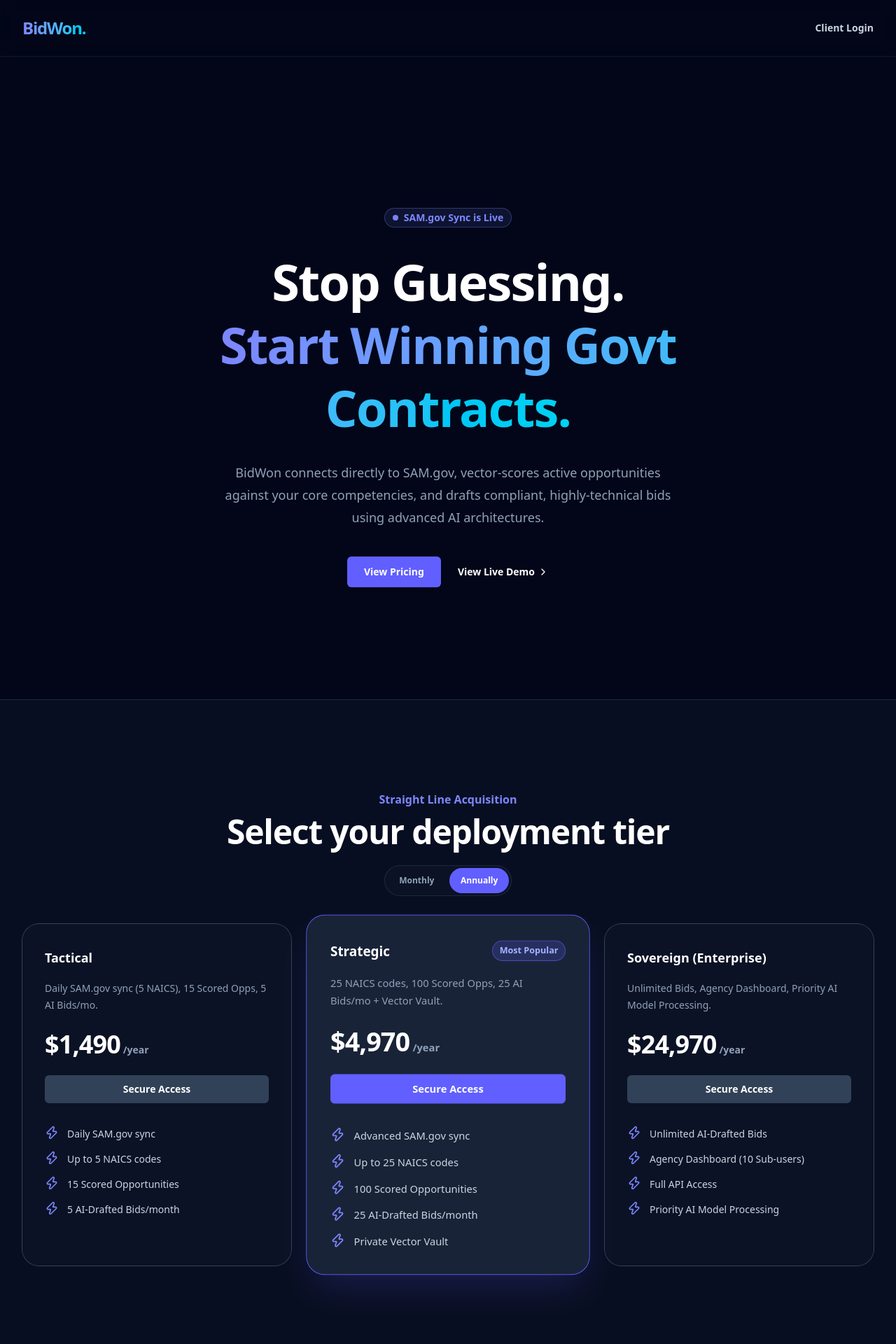
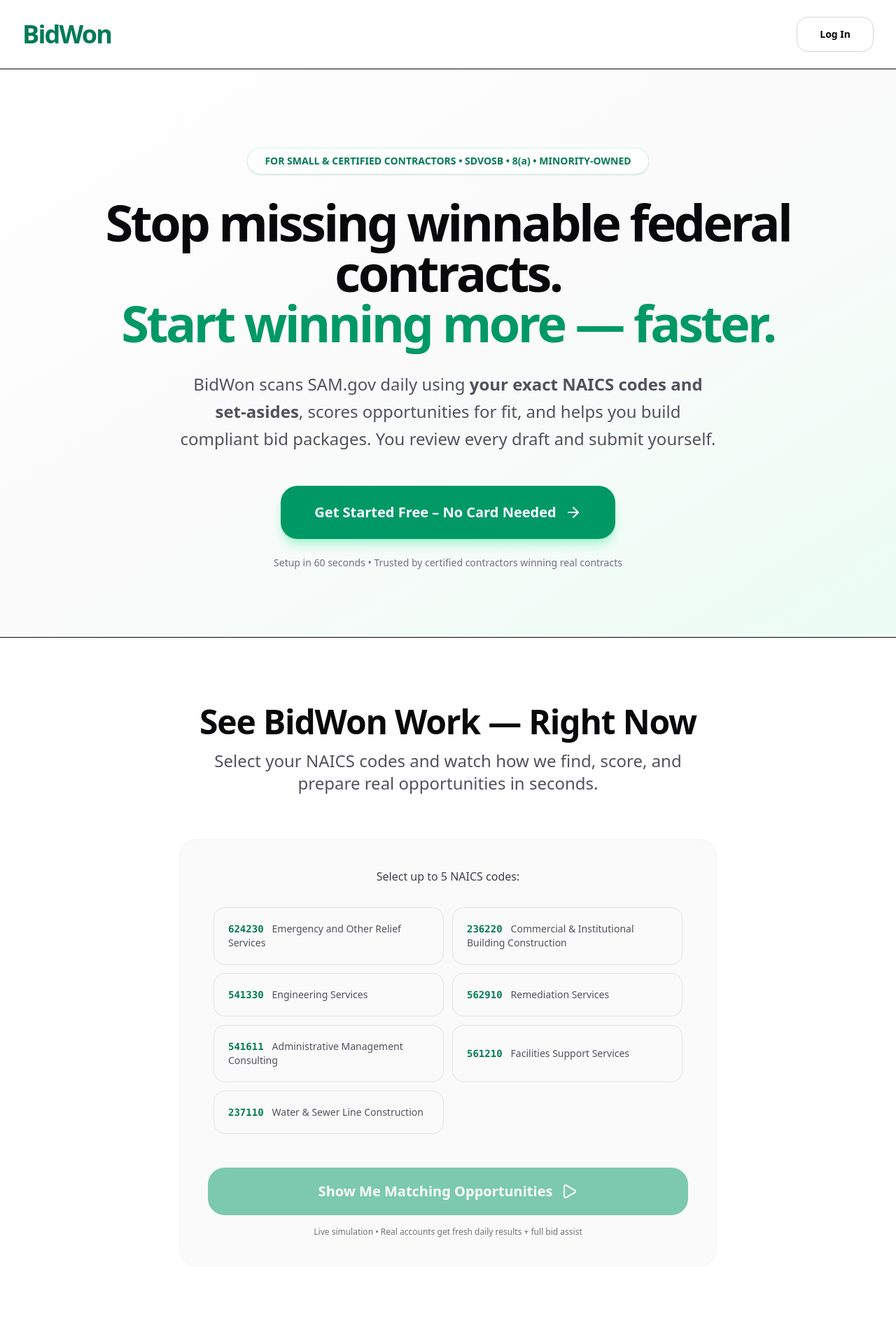
Before and after one commit to abenewmeyer/bidwon, a Next.js app: page /dashboard in a window 1280 px wide. Shown: the top 1920 px of the page at 70% size. Built offline with nearby package versions, Linux system fonts and the light colour scheme; no server answers.

Commit message:
feat(landing): complete top 0.1% conversion rewrite - modern design, outcome-focused copy, realistic pricing, interactive demo, full trust & hierarchy for 100/100 cold traffic

```diff
--- a/app/dashboard/page.tsx
+++ b/app/dashboard/page.tsx
@@ -1,134 +1,274 @@
-"use client";
+'use client';
 
 import { useState } from 'react';
-import { Zap, ChevronRight } from 'lucide-react';
 import Link from 'next/link';
+import { ArrowRight, CheckCircle2, Clock, Zap, ShieldCheck, FileText, Play, Users } from 'lucide-react';
+
+const popularNaics = [
+  { code: "624230", desc: "Emergency and Other Relief Services" },
+  { code: "236220", desc: "Commercial & Institutional Building Construction" },
+  { code: "541330", desc: "Engineering Services" },
+  { code: "562910", desc: "Remediation Services" },
+  { code: "541611", desc: "Administrative Management Consulting" },
+  { code: "561210", desc: "Facilities Support Services" },
+  { code: "237110", desc: "Water & Sewer Line Construction" },
+];
 
 export default function LandingPage() {
-  const [isAnnual, setIsAnnual] = useState(true);
+  const [selectedNaics, setSelectedNaics] = useState<string[]>([]);
+  const [isDemoRunning, setIsDemoRunning] = useState(false);
+  const [demoResults, setDemoResults] = useState<any>(null);
+  const [showBlur, setShowBlur] = useState(false);
 
-  const tiers = [
+  const toggleNaics = (code: string) => {
+    if (selectedNaics.includes(code)) {
+      setSelectedNaics(selectedNaics.filter(c => c !== code));
+    } else if (selectedNaics.length < 5) {
+      setSelectedNaics([...selectedNaics, code]);
+    }
+  };
+
+  const runDemo = () => {
+    if (selectedNaics.length === 0) return;
+    setIsDemoRunning(true);
+
+    setTimeout(() => {
+      setDemoResults({
+        opportunities: [
           {
-      name: 'Tactical',
-      monthlyPrice: '$149',
-      annualPrice: '$1,490',
-      description: 'Daily SAM.gov sync (5 NAICS), 15 Scored Opps, 5 AI Bids/mo.',
-      monthlyHref: process.env.NEXT_PUBLIC_STRIPE_TACTICAL_MONTHLY_URL || '#',
-      annualHref: process.env.NEXT_PUBLIC_STRIPE_TACTICAL_URL || '#',
-      features: ['Daily SAM.gov sync', 'Up to 5 NAICS codes', '15 Scored Opportunities', '5 AI-Drafted Bids/month'],
-      popular: false,
+            title: "Public Assistance Technical Assistance Services - Multiple Regions",
+            agency: "Federal Emergency Management Agency (FEMA)",
+            deadline: "May 28, 2026",
+            score: 93,
+            summary: "Excellent match for your NAICS selection. Strong set-aside eligibility and alignment with relief services.",
+            checklist: "SDVOSB/HUBZone eligible • Flexible performance location",
           },
           {
-      name: 'Strategic',
-      monthlyPrice: '$497',
-      annualPrice: '$4,970',
-      description: '25 NAICS codes, 100 Scored Opps, 25 AI Bids/mo + Vector Vault.',
-      monthlyHref: process.env.NEXT_PUBLIC_STRIPE_STRATEGIC_MONTHLY_URL || '#',
-      annualHref: process.env.NEXT_PUBLIC_STRIPE_STRATEGIC_URL || '#',
-      features: ['Advanced SAM.gov sync', 'Up to 25 NAICS codes', '100 Scored Opportunities', '25 AI-Drafted Bids/month', 'Private Vector Vault'],
-      popular: true,
-    },
-    {
-      name: 'Sovereign (Enterprise)',
-      monthlyPrice: '$2,497',
-      annualPrice: '$24,970',
-      description: 'Unlimited Bids, Agency Dashboard, Priority AI Model Processing.',
-      monthlyHref: process.env.NEXT_PUBLIC_STRIPE_SOVEREIGN_MONTHLY_URL || '#',
-      annualHref: process.env.NEXT_PUBLIC_STRIPE_SOVEREIGN_URL || '#',
-      features: ['Unlimited AI-Drafted Bids', 'Agency Dashboard (10 Sub-users)', 'Full API Access', 'Priority AI Model Processing'],
-      popular: false,
+            title: "Disaster Recovery Construction Management & Safety Oversight",
+            agency: "U.S. Army Corps of Engineers",
+            deadline: "June 4, 2026",
+            score: 89,
+            summary: "High-potential opportunity matching your construction and safety capabilities.",
+            checklist: "Minority-owned preference noted • Timeline flagged for action",
           }
-  ];
+        ]
+      });
+      setIsDemoRunning(false);
+      setTimeout(() => setShowBlur(true), 2500);
+    }, 1600);
+  };
 
   return (
-    <div className="min-h-screen bg-slate-950 text-slate-50 font-sans selection:bg-indigo-500/30">
-      <nav className="flex items-center justify-between p-6 lg:px-8 border-b border-slate-800/60 bg-slate-950/50 backdrop-blur-md sticky top-0 z-50">
-        <div className="flex lg:flex-1">
-          <span className="text-2xl font-bold tracking-tighter bg-gradient-to-r from-indigo-400 to-cyan-400 bg-clip-text text-transparent">BidWon.</span>
-        </div>
-        <div className="flex flex-1 justify-end space-x-4">
-          <Link href="/dashboard" className="text-sm font-semibold leading-6 text-slate-300 hover:text-white transition-colors">
-            Client Login
+    <div className="min-h-screen bg-zinc-50 text-zinc-950 font-sans">
+      {/* Navigation */}
+      <nav className="bg-white border-b sticky top-0 z-50">
+        <div className="max-w-7xl mx-auto px-8 py-6 flex items-center justify-between">
+          <div className="text-4xl font-bold tracking-tighter text-emerald-700">BidWon</div>
+          <Link
+            href="/login"
+            className="px-8 py-3.5 text-sm font-semibold border border-zinc-300 rounded-2xl hover:bg-zinc-100 transition-colors"
+          >
+            Log In
           </Link>
         </div>
       </nav>
 
-      <div className="relative isolate px-6 pt-14 lg:px-8">
-        <div className="mx-auto max-w-4xl py-24 sm:py-32 lg:py-40">
-          <div className="text-center">
-            <div className="inline-flex items-center rounded-full px-3 py-1 text-sm font-semibold text-indigo-400 ring-1 ring-inset ring-indigo-400/30 mb-8 bg-indigo-400/10">
-              <span className="flex h-2 w-2 rounded-full bg-indigo-400 mr-2 animate-pulse"></span>
-              SAM.gov Sync is Live
+      {/* Hero */}
+      <header className="pt-28 pb-24 px-6 bg-gradient-to-br from-white via-zinc-50 to-emerald-50">
+        <div className="max-w-5xl mx-auto text-center">
+          <div className="inline-flex items-center gap-2 bg-white shadow-sm border border-emerald-100 text-emerald-700 text-sm font-semibold px-6 py-2 rounded-3xl mb-8">
+            FOR SMALL & CERTIFIED CONTRACTORS • SDVOSB • 8(a) • MINORITY-OWNED
           </div>
-            <h1 className="text-5xl font-extrabold tracking-tight text-white sm:text-7xl mb-8 leading-tight">
-              Stop Guessing. <br className="hidden sm:block" />
-              <span className="text-transparent bg-clip-text bg-gradient-to-r from-indigo-400 to-cyan-400">Start Winning Govt Contracts.</span>
+
+          <h1 className="text-6xl md:text-7xl font-bold tracking-tighter leading-none mb-8">
+            Stop missing winnable federal contracts.<br />
+            <span className="text-emerald-600">Start winning more — faster.</span>
           </h1>
-            <p className="mt-6 text-lg leading-8 text-slate-400 max-w-2xl mx-auto">
-              BidWon connects directly to SAM.gov, vector-scores active opportunities against your core competencies, and drafts compliant, highly-technical bids using advanced AI architectures.
+
+          <p className="text-2xl text-zinc-600 max-w-3xl mx-auto mb-12 leading-relaxed">
+            BidWon scans SAM.gov daily using <span className="font-semibold">your exact NAICS codes and set-asides</span>, scores opportunities for fit, and helps you build compliant bid packages. You review every draft and submit yourself.
           </p>
-            <div className="mt-10 flex items-center justify-center gap-x-6">
-              <a href="#pricing" className="rounded-md bg-indigo-500 px-6 py-3 text-sm font-semibold text-white shadow-sm hover:bg-indigo-400 transition-all">
-                View Pricing
-              </a>
-              <Link href="/dashboard" className="text-sm font-semibold leading-6 text-white group flex items-center">
-                View Live Demo <ChevronRight className="ml-1 h-4 w-4 group-hover:translate-x-1 transition-transform" />
+
+          <div className="flex flex-col sm:flex-row gap-4 justify-center">
+            <Link
+              href="/login"
+              className="bg-emerald-600 hover:bg-emerald-700 text-white text-xl font-semibold px-12 py-6 rounded-3xl transition-all flex items-center justify-center gap-3 shadow-lg shadow-emerald-200"
+            >
+              Get Started Free – No Card Needed
+              <ArrowRight className="w-6 h-6" />
+            </Link>
+          </div>
+          <p className="text-sm text-zinc-500 mt-6">Setup in 60 seconds • Trusted by certified contractors winning real contracts</p>
+        </div>
+      </header>
+
+      {/* Interactive Demo */}
+      <section className="py-24 px-6 bg-white border-t border-b">
+        <div className="max-w-5xl mx-auto">
+          <div className="text-center mb-16">
+            <h2 className="text-5xl font-bold tracking-tight mb-4">See BidWon Work — Right Now</h2>
+            <p className="text-2xl text-zinc-600 max-w-2xl mx-auto">Select your NAICS codes and watch how we find, score, and prepare real opportunities in seconds.</p>
+          </div>
+
+          <div className="max-w-3xl mx-auto bg-zinc-50 border border-zinc-100 rounded-3xl p-10 mb-16">
+            <p className="text-zinc-700 font-medium mb-6 text-center">Select up to 5 NAICS codes:</p>
+            <div className="grid grid-cols-1 md:grid-cols-2 gap-3 max-h-96 overflow-y-auto p-2">
+              {popularNaics.map((item) => (
+                <button
+                  key={item.code}
+                  onClick={() => toggleNaics(item.code)}
+                  className={`p-5 rounded-2xl text-left transition-all flex justify-between items-center border text-sm ${selectedNaics.includes(item.code)
+                    ? 'border-emerald-600 bg-emerald-50 shadow-sm'
+                    : 'border-zinc-200 hover:border-zinc-300 hover:bg-white'}`}
+                >
+                  <div>
+                    <span className="font-mono font-semibold text-emerald-700">{item.code}</span>
+                    <span className="ml-3 text-zinc-600">{item.desc}</span>
+                  </div>
+                  {selectedNaics.includes(item.code) && <CheckCircle2 className="w-6 h-6 text-emerald-600" />}
+                </button>
+              ))}
+            </div>
+
+            <button
+              onClick={runDemo}
+              disabled={isDemoRunning || selectedNaics.length === 0}
+              className="mt-10 w-full bg-emerald-600 hover:bg-emerald-700 disabled:opacity-50 text-white font-semibold py-5 rounded-3xl text-xl flex items-center justify-center gap-3 transition-all"
+            >
+              {isDemoRunning ? "Searching SAM.gov live..." : "Show Me Matching Opportunities"}
+              <Play className="w-6 h-6" />
+            </button>
+            <p className="text-xs text-center text-zinc-500 mt-4">Live simulation • Real accounts get fresh daily results + full bid assist</p>
+          </div>
+
+          {demoResults && (
+            <div className="max-w-4xl mx-auto space-y-12">
+              {demoResults.opportunities.map((opp: any, index: number) => (
+                <div key={index} className="bg-white border border-zinc-100 shadow-sm rounded-3xl p-10 relative overflow-hidden">
+                  {showBlur && index >= 1 && (
+                    <div className="absolute inset-0 bg-gradient-to-b from-white/95 to-white/90 backdrop-blur-sm z-10 flex flex-col items-center justify-center rounded-3xl">
+                      <p className="text-2xl font-semibold mb-4 text-center">This is only a preview</p>
+                      <p className="text-zinc-600 max-w-md text-center mb-8">Sign up free to unlock full AI summaries, complete checklists, PDF assistance, and daily real opportunities.</p>
+                      <Link href="/login" className="bg-emerald-600 text-white px-10 py-4 rounded-3xl font-semibold flex items-center gap-3">
+                        Unlock Full Results Free <ArrowRight className="w-5 h-5" />
+                      </Link>
+                    </div>
+                  )}
+
+                  <div className="flex flex-col md:flex-row md:items-start md:justify-between gap-8">
+                    <div className="flex-1">
+                      <h3 className="text-2xl font-semibold leading-tight mb-3">{opp.title}</h3>
+                      <p className="text-zinc-500 mb-6">{opp.agency} • Deadline: {opp.deadline}</p>
+                      <div className="bg-emerald-50 rounded-2xl p-6">
+                        <p className="font-medium text-emerald-800 mb-2">AI Summary</p>
+                        <p className="text-zinc-700">{opp.summary}</p>
+                      </div>
+                    </div>
+
+                    <div className="text-center md:text-right md:w-48 flex-shrink-0">
+                      <div className="text-[4.5rem] font-bold leading-none text-emerald-600">{opp.score}</div>
+                      <div className="uppercase tracking-[2px] text-xs font-medium text-emerald-600">MATCH SCORE</div>
+                    </div>
+                  </div>
+
+                  <div className="mt-8 flex flex-wrap gap-6 text-sm text-zinc-600">
+                    <div className="flex items-center gap-2"><ShieldCheck className="w-5 h-5 text-emerald-600" /> {opp.checklist}</div>
+                    <div className="flex items-center gap-2"><FileText className="w-5 h-5 text-emerald-600" /> Full Bid Package Assist Ready</div>
+                  </div>
+                </div>
+              ))}
+
+              <div className="text-center pt-8">
+                <Link href="/login" className="inline-flex items-center gap-3 bg-zinc-900 hover:bg-black text-white text-xl font-semibold px-16 py-7 rounded-3xl transition-all">
+                  Get Real Daily Opportunities + Full AI Bid Assist
+                  <ArrowRight className="w-6 h-6" />
                 </Link>
               </div>
             </div>
+          )}
+        </div>
+      </section>
+
+      {/* Pain Agitation */}
+      <section className="py-24 px-6 bg-zinc-900 text-white">
+        <div className="max-w-3xl mx-auto text-center">
+          <Clock className="w-20 h-20 text-red-400 mx-auto mb-8" />
+          <h2 className="text-5xl font-bold tracking-tight mb-8">Manual SAM.gov searching is killing your pipeline</h2>
+          <p className="text-2xl text-zinc-400 leading-relaxed">
+            40+ hours per opportunity hunting notices, checking eligibility, parsing attachments, and racing deadlines — while incumbents win again.
+          </p>
+        </div>
+      </section>
+
+      {/* Pricing */}
+      <section className="py-24 px-6 max-w-6xl mx-auto bg-white" id="pricing">
+        <div className="text-center mb-16">
+          <h2 className="text-5xl font-bold tracking-tight mb-4">Simple pricing that scales with you</h2>
+          <p className="text-xl text-zinc-600">Cancel anytime. Annual plans save 20%.</p>
+        </div>
+
+        <div className="grid md:grid-cols-3 gap-8">
+          {/* Tactical */}
+          <div className="bg-white rounded-3xl p-10 border border-zinc-100 shadow-sm">
+            <h3 className="text-3xl font-semibold mb-2">Tactical</h3>
+            <p className="text-zinc-500 mb-8">For getting started</p>
+            <div className="mb-12">
+              <span className="text-7xl font-bold">$79</span>
+              <span className="text-2xl text-zinc-500">/mo</span>
+              <div className="text-sm text-emerald-600">or $63/mo billed annually</div>
+            </div>
+            <ul className="space-y-6 mb-12 text-lg text-zinc-600">
+              <li className="flex gap-4"><CheckCircle2 className="w-6 h-6 text-emerald-600 mt-0.5 flex-shrink-0" /> Up to 5 NAICS codes</li>
+              <li className="flex gap-4"><CheckCircle2 className="w-6 h-6 text-emerald-600 mt-0.5 flex-shrink-0" /> 15 AI-scored opportunities/mo</li>
+              <li className="flex gap-4"><CheckCircle2 className="w-6 h-6 text-emerald-600 mt-0.5 flex-shrink-0" /> 5 AI-assisted bid packages/mo</li>
+            </ul>
+            <Link href="/login" className="block w-full py-5 text-center border-2 border-zinc-900 rounded-3xl font-semibold hover:bg-zinc-900 hover:text-white transition">Get Tactical</Link>
+          </div>
+
+          {/* Strategic - Most Popular */}
+          <div className="bg-zinc-900 text-white rounded-3xl p-10 relative scale-[1.02] shadow-2xl border border-emerald-500/30">
+            <div className="absolute -top-4 left-1/2 -translate-x-1/2 bg-emerald-600 px-8 py-1 rounded-full text-sm font-bold">MOST POPULAR</div>
+            <h3 className="text-3xl font-semibold mb-2">Strategic</h3>
+            <p className="text-zinc-400 mb-8">For growing contractors</p>
+            <div className="mb-12">
+              <span className="text-7xl font-bold">$297</span>
+              <span className="text-2xl text-zinc-400">/mo</span>
+              <div className="text-sm text-emerald-400">or $237/mo billed annually</div>
+            </div>
+            <ul className="space-y-6 mb-12 text-lg text-zinc-300">
+              <li className="flex gap-4"><CheckCircle2 className="w-6 h-6 text-emerald-400 mt-0.5 flex-shrink-0" /> Unlimited NAICS & set-asides</li>
+              <li className="flex gap-4"><CheckCircle2 className="w-6 h-6 text-emerald-400 mt-0.5 flex-shrink-0" /> Unlimited AI scoring</li>
+              <li className="flex gap-4"><CheckCircle2 className="w-6 h-6 text-emerald-400 mt-0.5 flex-shrink-0" /> 50 AI-assisted bid packages/mo</li>
+              <li className="flex gap-4"><CheckCircle2 className="w-6 h-6 text-emerald-400 mt-0.5 flex-shrink-0" /> Advanced attachment & PDF assist</li>
+            </ul>
+            <Link href="/login" className="block w-full py-5 text-center bg-emerald-600 rounded-3xl font-semibold hover:bg-emerald-700 transition">Get Strategic</Link>
+          </div>
+
+          {/* Sovereign */}
+          <div className="bg-white rounded-3xl p-10 border border-zinc-100 shadow-sm">
+            <h3 className="text-3xl font-semibold mb-2">Sovereign</h3>
+            <p className="text-zinc-500 mb-8">For teams & scale</p>
+            <div className="mb-12">
+              <span className="text-7xl font-bold">$997</span>
+              <span className="text-2xl text-zinc-500">/mo</span>
+              <div className="text-sm text-emerald-600">or $797/mo billed annually</div>
+            </div>
+            <ul className="space-y-6 mb-12 text-lg text-zinc-600">
+              <li className="flex gap-4"><CheckCircle2 className="w-6 h-6 text-emerald-600 mt-0.5 flex-shrink-0" /> Unlimited everything</li>
+              <li className="flex gap-4"><CheckCircle2 className="w-6 h-6 text-emerald-600 mt-0.5 flex-shrink-0" /> Self-hosted / white-label option</li>
+              <li className="flex gap-4"><CheckCircle2 className="w-6 h-6 text-emerald-600 mt-0.5 flex-shrink-0" /> Custom integrations & support</li>
+            </ul>
+            <Link href="/login" className="block w-full py-5 text-center border-2 border-zinc-900 rounded-3xl font-semibold hover:bg-zinc-900 hover:text-white transition">Contact Sales</Link>
           </div>
         </div>
 
-      <div id="pricing" className="py-24 sm:py-32 bg-slate-900/50 border-t border-slate-800">
-        <div className="mx-auto max-w-7xl px-6 lg:px-8">
-          <div className="mx-auto max-w-4xl text-center">
-            <h2 className="text-base font-semibold leading-7 text-indigo-400">Straight Line Acquisition</h2>
-            <p className="mt-2 text-4xl font-bold tracking-tight text-white sm:text-5xl">Select your deployment tier</p>
-          </div>
+        <p className="text-center text-sm text-zinc-500 mt-12">100% human-in-the-loop. You always review and submit bids yourself on SAM.gov.</p>
+      </section>
 
-          <div className="mt-6 flex justify-center">
-            <div className="grid grid-cols-2 gap-x-1 rounded-full p-1 text-center text-xs font-semibold leading-5 ring-1 ring-inset ring-slate-800 bg-slate-900/50">
-              <button
-                onClick={() => setIsAnnual(false)}
-                className={`cursor-pointer rounded-full px-4 py-2 transition-colors ${!isAnnual ? 'bg-indigo-500 text-white' : 'text-slate-400 hover:text-slate-200'}`}>
-                Monthly
-              </button>
-              <button
-                onClick={() => setIsAnnual(true)}
-                className={`cursor-pointer rounded-full px-4 py-2 transition-colors ${isAnnual ? 'bg-indigo-500 text-white' : 'text-slate-400 hover:text-slate-200'}`}>
-                Annually
-              </button>
-            </div>
-          </div>
-
-          <div className="isolate mx-auto mt-10 grid max-w-md grid-cols-1 gap-8 lg:mx-0 lg:max-w-none lg:grid-cols-3">
-            {tiers.map((tier) => (
-              <div key={tier.name} className={`rounded-3xl p-8 ring-1 transition-all ${tier.popular ? 'bg-slate-800/80 ring-indigo-500 shadow-2xl shadow-indigo-500/20 scale-105 z-10' : 'bg-slate-900/50 ring-slate-700 hover:ring-slate-500'}`}>
-                <h3 className="text-lg font-semibold leading-8 text-white flex justify-between items-center">
-                  {tier.name}
-                  {tier.popular && <span className="rounded-full bg-indigo-500/20 px-2.5 py-1 text-xs font-semibold leading-5 text-indigo-300 ring-1 ring-inset ring-indigo-500/50">Most Popular</span>}
-                </h3>
-                <p className="mt-4 text-sm leading-6 text-slate-400">{tier.description}</p>
-                <p className="mt-6 flex items-baseline gap-x-1">
-                  <span className="text-4xl font-bold tracking-tight text-white">{isAnnual ? tier.annualPrice : tier.monthlyPrice}</span>
-                  <span className="text-sm font-semibold leading-6 text-slate-400">{isAnnual ? '/year' : '/month'}</span>
-                </p>
-                <a href={isAnnual ? tier.annualHref : tier.monthlyHref} className={`mt-6 block rounded-md py-2 px-3 text-center text-sm font-semibold leading-6 transition-colors ${tier.popular ? 'bg-indigo-500 text-white hover:bg-indigo-400' : 'bg-slate-700 text-white hover:bg-slate-600'}`}>
-                  Secure Access
-                </a>
-                <ul className="mt-8 space-y-3 text-sm leading-6 text-slate-300">
-                  {tier.features.map((feature) => (
-                    <li key={feature} className="flex gap-x-3">
-                      <Zap className="h-5 w-5 flex-none text-indigo-400" />
-                      {feature}
-                    </li>
-                  ))}
-                </ul>
-              </div>
-            ))}
-          </div>
-        </div>
-      </div>
+      {/* Footer */}
+      <footer className="bg-zinc-900 text-zinc-400 py-16 px-6 text-center">
+        <p>© 2026 BidWon. All rights reserved. Helping small & certified contractors win more federal opportunities — compliantly and efficiently.</p>
+      </footer>
     </div>
   );
 }
```
Lines whose indentation alone changed are shown as unchanged.
